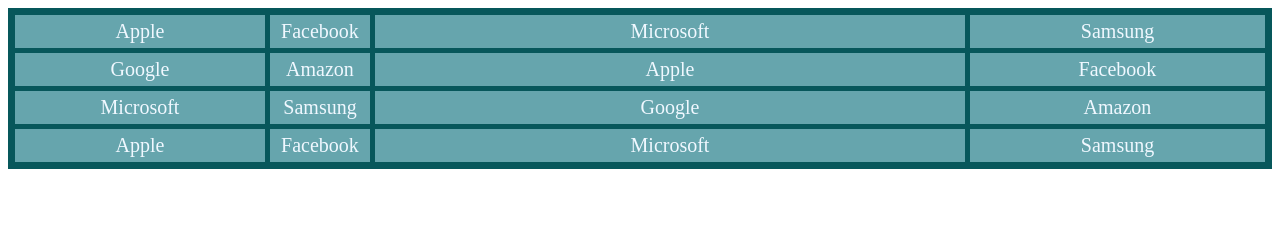
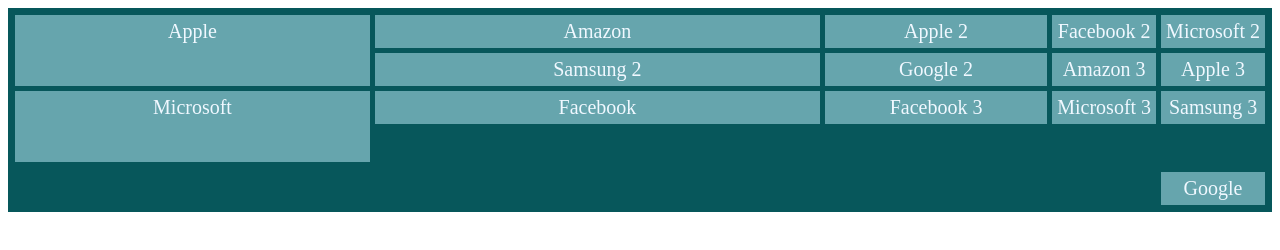
Before and after one commit to reincoon/Udemy-Complete-WebDev-Course-2022, a plain HTML site: page Complete WebDev Course 2022/Grid/Grid/7. Grid Coordinates - Start Here/index.html in a window 1280 px wide. Drawn offline with Linux system fonts and the light colour scheme.

Commit message:
Update index.html

```diff
--- a/Complete WebDev Course 2022/Grid/Grid/7. Grid Coordinates - Start Here/index.html
+++ b/Complete WebDev Course 2022/Grid/Grid/7. Grid Coordinates - Start Here/index.html
@@ -7,22 +7,22 @@
     </head>
     <body>
         <div class="container1">
-            <div>Apple</div>
-            <div>Facebook</div>
-            <div>Microsoft</div>
-            <div>Samsung</div>
-            <div>Google</div>
-            <div>Amazon</div>
-            <div>Apple</div>
-            <div>Facebook</div>
-            <div>Microsoft</div>
-            <div>Samsung</div>
-            <div>Google</div>
-            <div>Amazon</div>
-            <div>Apple</div>
-            <div>Facebook</div>
-            <div>Microsoft</div>
-            <div>Samsung</div>
+            <div id="apple">Apple</div>
+            <div id="facebook">Facebook</div>
+            <div id="microsoft">Microsoft</div>
+            <div id="samsung">Samsung</div>
+            <div id="google">Google</div>
+            <div>Amazon </div>
+            <div>Apple 2</div>
+            <div>Facebook 2</div>
+            <div>Microsoft 2</div>
+            <div>Samsung 2</div>
+            <div>Google 2</div>
+            <div>Amazon 3</div>
+            <div>Apple 3</div>
+            <div>Facebook 3</div>
+            <div>Microsoft 3</div>
+            <div>Samsung 3</div>
         </div>
     </body>
 </html>
```
